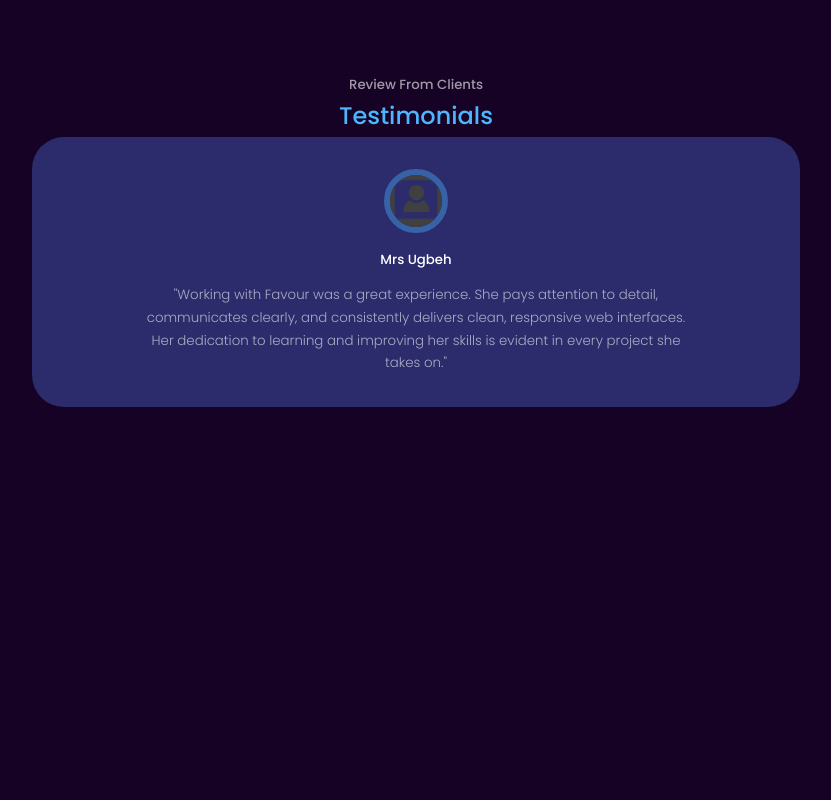
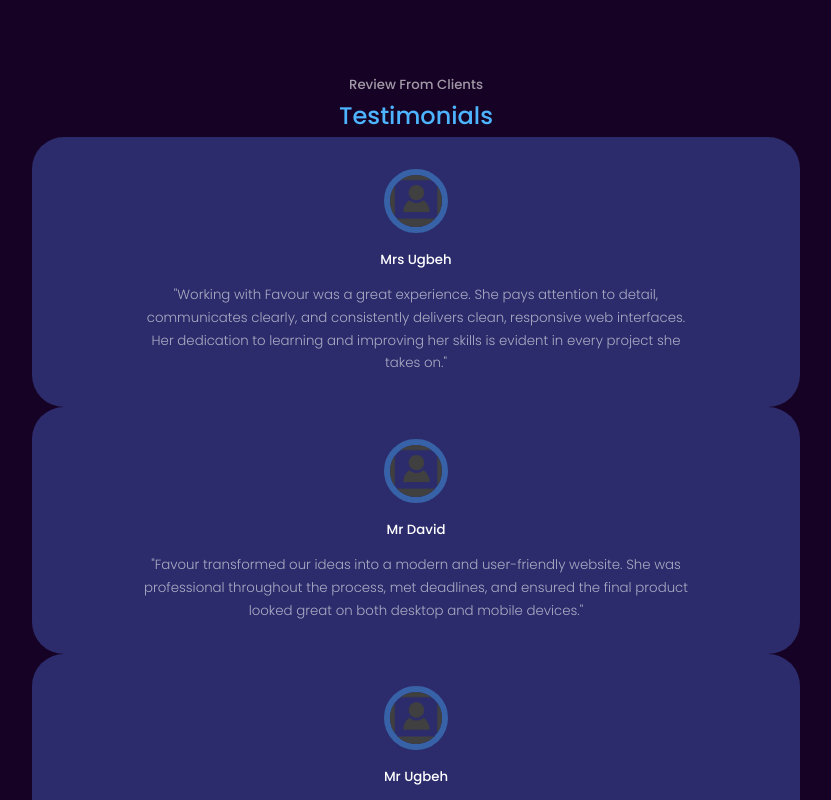
Before and after one commit to butterfly0204/first-react-portfolio-website, a React (Vite) app in the folder devportfolio/: page / in a window 1280 px wide. Shown: the part 5100-5900 px from the top of the page, without its empty margins (224-1055 px from the left). Before the commit the page ends 5635 px from the top, so only its background shows below. Built offline with nearby package versions, Linux system fonts and the light colour scheme.

Commit message:
testimonial section done

```diff
--- a/devportfolio/src/components/Testimonials.jsx
+++ b/devportfolio/src/components/Testimonials.jsx
@@ -1,8 +1,8 @@
-import img from "../assets/my image.png"
+import image from "../assets/my image.png"
 
 const data = [
     {
-        id: img,
+        img: image,
         name:"Mrs Ugbeh",
         review: ` "Working with Favour was a great experience. She pays attention
                    to detail, communicates clearly, and consistently delivers clean,
@@ -12,7 +12,7 @@ const data = [
 
     },
     {
-        id: img,
+        img: image,
         name:"Mr David",
         review: ` "Favour transformed our ideas into a modern and user-friendly website.
                    She was professional throughout the process, met deadlines,
@@ -21,7 +21,7 @@ const data = [
 
     },
     {
-        id: img,
+        img: image,
         name:"Mr Ugbeh",
         review: ` "What stands out about Favour is her problem-solving mindset.
                    Whenever challenges arose during development, she approached them methodically and found effective solutions.
@@ -29,7 +29,7 @@ const data = [
 
     },
     {
-        id: img,
+        img: image,
         name:"Mr Emmanuel",
         review: ` "Favour combines technical knowledge with creativity.
                    Her ability to create visually appealing designs while maintaining
@@ -37,7 +37,7 @@ const data = [
 
     },
     {
-        id: img,
+        img: image,
         name:"Miss Peace",
         review: ` "Reliable, hardworking, and eager to learn,
                    Favour is a developer who genuinely cares about delivering quality work.
@@ -53,21 +53,26 @@ function Testimonial(){
         <h2>Testimonials</h2>
 
         <div className="container testimonials_container">
-            <article className="testimonial">
+
+
+            {
+                data.map(({img,name,review}, index) =>{
+
+                    return(
+                          <article key={index} className="testimonial">
                 <div className="client_avater">
-                    <img src={img} alt="" />
+                    <img src={img} alt="image" />
 
                 </div>
-                    <h5 className="client_name"> Mrs Ugbeh</h5>
-                    <small className="client_review">
-                        "Working with Favour was a great experience. She pays attention
-                        to detail, communicates clearly, and consistently delivers clean,
-                        responsive web interfaces. Her dedication to learning
-                        and improving her skills is evident in every project she takes on."
-
-                    </small>
+                    <h5 className="client_name"> {name}</h5>
+                    <small className="client_review">{review} </small>
 
             </article>
+                    )
+
+                })
+            }
+
         </div>
     </section>
 
```
